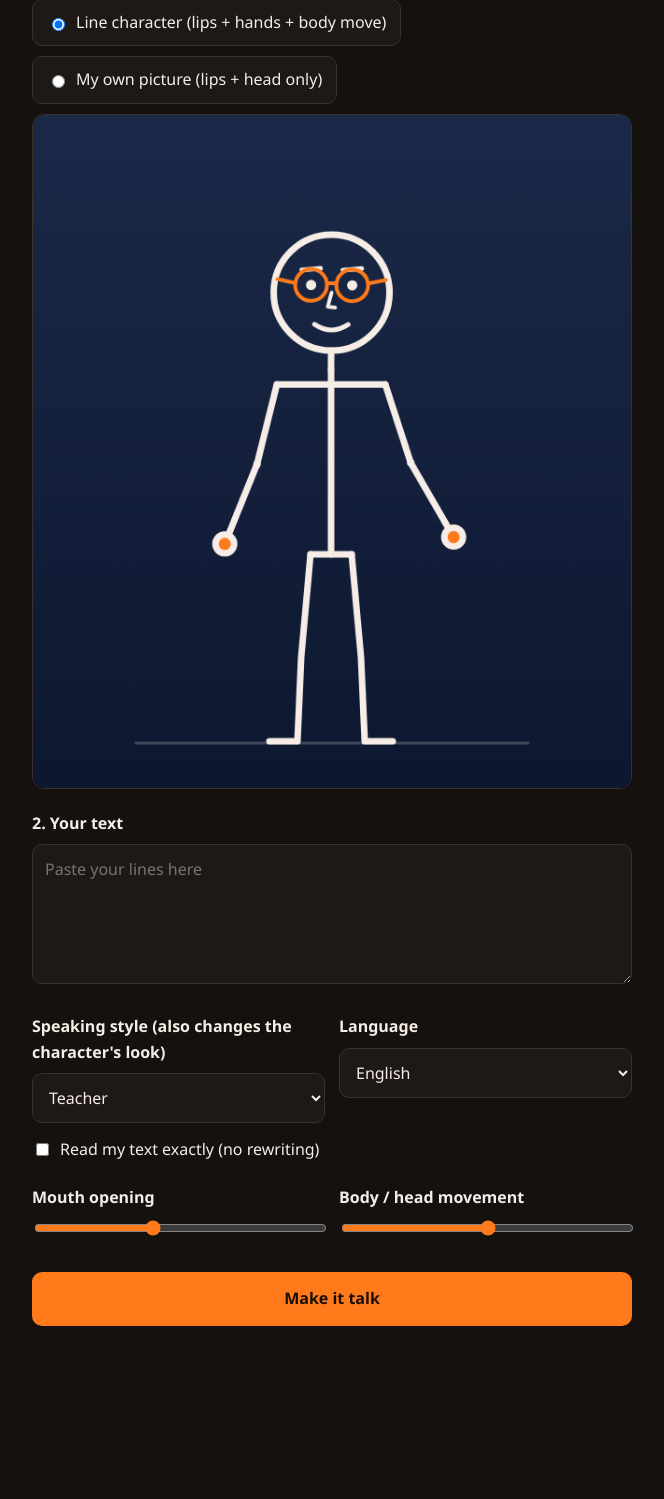
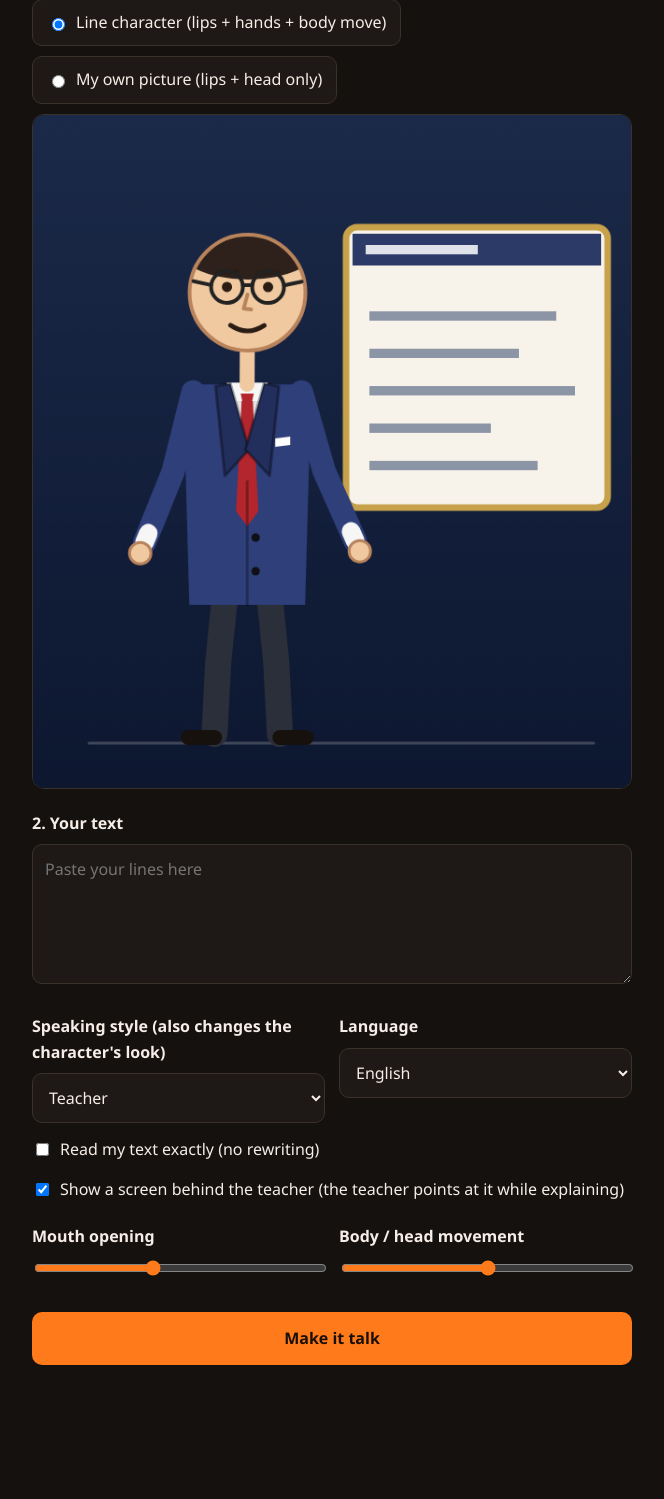
Before and after one commit to Ankita2005899/classmitra-voice, a Flask app: page /talk in a window 1280 px wide. Shown: the part 245-1744 px from the top of the page, without its empty margins (308-972 px from the left). Before the commit the page ends 1571 px from the top, so only its background shows below. Run offline with Flask 3, Linux system fonts and the light colour scheme.

Commit message:
Teacher character: suit, screen, and smooth explaining gestures

```diff
--- a/static/talk.js
+++ b/static/talk.js
@@ -59,70 +59,142 @@ function draw(open = 0, amp = 0, t = 0, showMarks = true) {
 
 /* ---------- built-in line character ---------- */
 const LINE = "#f5ede6", ORANGE = "#ff7a1a", lim = (v, a, b) => Math.max(a, Math.min(b, v));
-function limb(side, sx, sy, s, bend, ul, fl) {          // two lines: shoulder->elbow, elbow->wrist (+ hand)
-  const a1 = (s * Math.PI) / 180, a2 = ((s + bend) * Math.PI) / 180;
+const SKIN = "#f0c9a0", SKIN_D = "#b9835c", DARK = "#2b1d14";
+const OUTFIT = {   // suit = coat + lapels + shirt + tie; otherwise a plain shirt
+  teacher:   { suit: true, top: "#2f3f7a", top2: "#222e5c", under: "#f6f6f6", tie: "#b3262e", pants: "#2b2f3a", shoes: "#16110d", hair: "#2e211b", cuff: "#f6f6f6" },
+  farmer:    { top: "#4d8a4a", pants: "#cdbf94", shoes: "#6b4423", hair: "#2e211b" },
+  cricketer: { top: "#2d6bd6", pants: "#f0f0f0", shoes: "#ffffff", hair: "#2e211b", cuff: "#ffffff" },
+};
+const OUT_DEFAULT = { suit: true, top: "#34343f", top2: "#25252e", under: "#f6f6f6", tie: "#1f6f8b", pants: "#26262e", shoes: "#16110d", hair: "#2e211b", cuff: "#f6f6f6" };
+
+/* teacher gestures: smooth poses (shoulder angle s, elbow bend b) chosen in turn while speaking, like explaining to a screen */
+const REST = { rS: 16, rB: 8, lS: 14, lB: 8 };
+const GEST = [
+  { rS: 52, rB: 58, lS: 14, lB: 8 },                   // open palm "present"
+  { rS: 92, rB: 4, lS: 14, lB: 8, point: 1 },          // arm out, pointing at the screen (middle)
+  { rS: 108, rB: 4, lS: 14, lB: 8, point: 1 },         // pointing a little higher
+  { rS: 122, rB: 4, lS: 14, lB: 8, point: 1 },         // pointing at the top
+  { rS: 76, rB: 6, lS: 14, lB: 8, point: 1 },          // pointing lower
+  { rS: 48, rB: 62, lS: 36, lB: 66 },                  // both hands: explaining
+  { rS: 22, rB: 168, lS: 14, lB: 8 },                  // hand to chest: "I / my"
+  { rS: 30, rB: 112, lS: 34, lB: 66 },                 // counting / listing a point
+  { rS: 60, rB: 30, lS: 44, lB: 30 },                  // arms wide: "all of this"
+];
+const pose = Object.assign({}, REST);
+let curG = null, gUntil = 0, lastT = 0, lastN = -1;
+function updatePose(t, speaking) {
+  const dt = Math.min(0.1, Math.max(0, t - lastT)); lastT = t;
+  if (speaking) {
+    if (!curG || t > gUntil) {
+      let n; do { n = Math.floor(Math.random() * GEST.length); } while (n === lastN);
+      lastN = n; curG = GEST[n]; gUntil = t + 2 + Math.random() * 1.8;
+    }
+  } else curG = null;
+  const tg = curG || REST, k = 1 - Math.exp(-dt * 3.5), wob = speaking ? Math.sin(t * 1.7) * 3 : 0;
+  pose.rS += (tg.rS + wob - pose.rS) * k; pose.rB += (tg.rB - pose.rB) * k;
+  pose.lS += (tg.lS - wob - pose.lS) * k; pose.lB += (tg.lB - pose.lB) * k;
+}
+function wrist(side, sx, sy, s, b, ul, fl) {
+  const a1 = (s * Math.PI) / 180, a2 = ((s + b) * Math.PI) / 180;
   const ex = sx + Math.sin(a1) * side * ul, ey = sy + Math.cos(a1) * ul;
-  const wx = ex + Math.sin(a2) * side * fl, wy = ey + Math.cos(a2) * fl;
-  ctx.beginPath(); ctx.moveTo(sx, sy); ctx.lineTo(ex, ey); ctx.lineTo(wx, wy); ctx.stroke();
-  ctx.beginPath(); ctx.arc(ex, ey, 4, 0, Math.PI * 2); ctx.fillStyle = LINE; ctx.fill();
-  ctx.beginPath(); ctx.arc(wx + Math.sin(a2) * side * 10, wy + Math.cos(a2) * 10, 10, 0, Math.PI * 2);
-  ctx.fillStyle = ORANGE; ctx.fill(); ctx.stroke();
+  return { ex, ey, wx: ex + Math.sin(a2) * side * fl, wy: ey + Math.cos(a2) * fl, a2 };
+}
+function limb(side, sx, sy, s, bend, ul, fl, o) {          // sleeve = two thick lines: shoulder->elbow, elbow->wrist, then the hand
+  const p = wrist(side, sx, sy, s, bend, ul, fl);
+  ctx.lineWidth = 25; ctx.strokeStyle = o.top;
+  ctx.beginPath(); ctx.moveTo(sx, sy); ctx.lineTo(p.ex, p.ey); ctx.lineTo(p.wx, p.wy); ctx.stroke();
+  if (o.cuff) { ctx.strokeStyle = o.cuff; ctx.lineWidth = 20; ctx.beginPath(); ctx.moveTo(p.wx - Math.sin(p.a2) * side * 11, p.wy - Math.cos(p.a2) * 11); ctx.lineTo(p.wx, p.wy); ctx.stroke(); }
+  ctx.fillStyle = SKIN; ctx.strokeStyle = SKIN_D; ctx.lineWidth = 3;
+  ctx.beginPath(); ctx.arc(p.wx + Math.sin(p.a2) * side * 12, p.wy + Math.cos(p.a2) * 12, 11.5, 0, Math.PI * 2); ctx.fill(); ctx.stroke();
+}
+const poly = (pts, fill, stroke) => { ctx.beginPath(); pts.forEach(([x, y], i) => (i ? ctx.lineTo(x, y) : ctx.moveTo(x, y))); ctx.closePath(); if (fill) { ctx.fillStyle = fill; ctx.fill(); } if (stroke) { ctx.strokeStyle = stroke; ctx.lineWidth = 3; ctx.stroke(); } };
+const LINES_Y = [215, 255, 295, 335, 375];
+function drawBoard(hy, pointing) {                       // the "screen" behind the teacher
+  ctx.fillStyle = "#f7f3ea"; ctx.strokeStyle = "#c8a24a"; ctx.lineWidth = 7;
+  ctx.beginPath(); ctx.roundRect ? ctx.roundRect(335, 120, 280, 300, 12) : ctx.rect(335, 120, 280, 300); ctx.fill(); ctx.stroke();
+  ctx.fillStyle = "#2b3a67"; ctx.fillRect(342, 127, 266, 34);
+  ctx.fillStyle = "rgba(255,255,255,.85)"; ctx.fillRect(356, 139, 120, 10);
+  let hi2 = -1;
+  if (pointing) { let d = 1e9; LINES_Y.forEach((y, i) => { if (Math.abs(y - hy) < d) { d = Math.abs(y - hy); hi2 = i; } }); }
+  LINES_Y.forEach((y, i) => {
+    if (i === hi2) { ctx.fillStyle = "rgba(255,196,50,.6)"; ctx.fillRect(348, y - 14, 252, 28); }
+    ctx.fillStyle = "#8b95a5"; ctx.fillRect(360, y - 5, [200, 160, 220, 130, 180][i], 10);
+  });
 }
 function drawChar(open, amp, t) {
-  const g = lim(gs * 2.2, 0, 1), mv = +$("move").value, tone = $("tone").value, st = +$("strength").value / 1.5;
+  const g = lim(gs * 2.2, 0, 1), mv = +$("move").value, tone = $("tone").value, st = +$("strength").value / 1.5, o = OUTFIT[tone] || OUT_DEFAULT;
+  const board = $("board").checked, off = board ? -90 : 0;
+  updatePose(t, gs > 0.1);
+  const rS = REST.rS + (pose.rS - REST.rS) * mv, rB = REST.rB + (pose.rB - REST.rB) * mv, lS = REST.lS + (pose.lS - REST.lS) * mv, lB = REST.lB + (pose.lB - REST.lB) * mv;
+  const sway = Math.sin(t * 0.8) * 3 * (0.3 + g) * mv + off, br = Math.sin(t * 1.6) * 2;
+  const RSX = 378 + sway, RSY = 298 + br, w = wrist(1, RSX, RSY, rS, rB, 88, 82);
   ctx.setTransform(1, 0, 0, 1, 0, 0);
   const bg = ctx.createLinearGradient(0, 0, 0, CH); bg.addColorStop(0, "#1b2a49"); bg.addColorStop(1, "#0d1730");
   ctx.fillStyle = bg; ctx.fillRect(0, 0, CW, CH);
   ctx.lineCap = "round"; ctx.lineJoin = "round";
+  if (board) drawBoard(w.wy, !!(curG && curG.point));
   ctx.strokeStyle = "rgba(245,237,230,.22)"; ctx.lineWidth = 3;
-  ctx.beginPath(); ctx.moveTo(110, 672); ctx.lineTo(530, 672); ctx.stroke();
-  const sway = Math.sin(t * 0.8) * 4 * (0.3 + g) * mv, br = Math.sin(t * 1.6) * 2;
+  ctx.beginPath(); ctx.moveTo(60, 672); ctx.lineTo(600, 672); ctx.stroke();
   ctx.save(); ctx.translate(sway, 0);
-  ctx.strokeStyle = LINE; ctx.lineWidth = 7;
-  for (const side of [-1, 1]) {                           // legs: hip->knee, knee->ankle, foot
-    const hx = 320 + side * 22, kx = hx + side * 10, ky = 580, ax = kx + side * 4, ay = 670;
-    ctx.beginPath(); ctx.moveTo(hx, 470); ctx.lineTo(kx, ky); ctx.lineTo(ax, ay); ctx.lineTo(ax + side * 30, ay); ctx.stroke();
+  for (const side of [-1, 1]) {                           // trousers: hip->knee, knee->ankle; shoes
+    const hx = 320 + side * 22, kx = hx + side * 9, ky = 585, ax = kx + side * 4, ay = 662;
+    ctx.strokeStyle = o.pants; ctx.lineWidth = 28;
+    ctx.beginPath(); ctx.moveTo(hx, 496); ctx.lineTo(kx, ky); ctx.lineTo(ax, ay); ctx.stroke();
+    ctx.strokeStyle = o.shoes; ctx.lineWidth = 16;
+    ctx.beginPath(); ctx.moveTo(ax, 666); ctx.lineTo(ax + side * 28, 666); ctx.stroke();
   }
-  ctx.beginPath(); ctx.moveTo(298, 470); ctx.lineTo(342, 470); ctx.stroke();        // hips
-  ctx.beginPath(); ctx.moveTo(320, 272); ctx.lineTo(320, 470); ctx.stroke();        // spine
-  ctx.beginPath(); ctx.moveTo(262, 290 + br); ctx.lineTo(378, 290 + br); ctx.stroke(); // shoulders
-  const rb = lim(12 + 80 * g * (0.6 + 0.4 * Math.sin(t * 3.1 + 1)) * mv + 35 * amp * mv, 0, 165 - (18 + 30 * g));
-  limb(1, 378, 290 + br, 18 + (30 * g + 10 * Math.sin(t * 2.7) * g) * mv, rb, 88, 82);       // right arm (main gestures)
-  const lb = 8 + 50 * g * (0.5 + 0.5 * Math.sin(t * 1.7 + 2.5)) * mv;
-  limb(-1, 262, 290 + br, 14 + (16 * g + 6 * Math.sin(t * 2.1 + 2) * g) * mv, lb, 88, 82);     // left arm
+  if (o.suit) {                                            // coat, lapels, shirt V, tie, buttons, pocket square
+    ctx.fillStyle = o.top; ctx.beginPath(); ctx.moveTo(264, 290 + br); ctx.quadraticCurveTo(250, 292 + br, 252, 306);
+    ctx.lineTo(258, 524); ctx.lineTo(382, 524); ctx.lineTo(388, 306); ctx.quadraticCurveTo(390, 292 + br, 376, 290 + br); ctx.closePath(); ctx.fill();
+    poly([[298, 288 + br], [342, 288 + br], [320, 356]], o.under);
+    poly([[308, 306], [332, 306], [320, 360]], "rgba(0,0,0,.08)");
+    poly([[314, 306], [326, 306], [332, 424], [320, 440], [308, 424]], o.tie);                  // tie
+    poly([[313, 298], [327, 298], [324, 312], [316, 312]], o.tie);                              // knot
+    poly([[286, 292 + br], [302, 289 + br], [322, 358], [296, 386]], o.top2, "rgba(0,0,0,.35)"); // lapels
+    poly([[354, 292 + br], [338, 289 + br], [318, 358], [344, 386]], o.top2, "rgba(0,0,0,.35)");
+    ctx.strokeStyle = "rgba(0,0,0,.3)"; ctx.lineWidth = 3; ctx.beginPath(); ctx.moveTo(320, 392); ctx.lineTo(320, 524); ctx.stroke();
+    ctx.fillStyle = "#0f0f14"; for (const by of [452, 488]) { ctx.beginPath(); ctx.arc(329, by, 4.5, 0, Math.PI * 2); ctx.fill(); }
+    poly([[350, 346], [366, 344], [366, 353], [350, 355]], "#ffffff");                          // pocket square
+  } else {
+    ctx.fillStyle = o.top; poly([[254, 296 + br], [386, 296 + br], [376, 500], [264, 500]], o.top);
+    ctx.strokeStyle = "rgba(0,0,0,.3)"; ctx.lineWidth = 3; ctx.beginPath(); ctx.arc(320, 296 + br, 20, 0.15 * Math.PI, 0.85 * Math.PI); ctx.stroke();
+  }
+  limb(1, 378, 298 + br, rS, rB, 88, 82, o);       // right arm: gestures / pointing
+  limb(-1, 262, 298 + br, lS, lB, 88, 82, o);                 // left arm
   ctx.save();                                              // head: tilts and nods with the voice
-  ctx.translate(320, 262); ctx.rotate((Math.sin(t * 1.1) * 0.05 * (0.4 + g) + (amp - 0.3) * 0.03) * mv); ctx.translate(-320, -262 + amp * 3 * mv);
-  ctx.strokeStyle = LINE; ctx.lineWidth = 7;
-  ctx.beginPath(); ctx.moveTo(320, 252); ctx.lineTo(320, 272); ctx.stroke();        // neck
-  ctx.beginPath(); ctx.arc(320, 190, 62, 0, Math.PI * 2); ctx.stroke();            // face circle
+  ctx.translate(320, 262); ctx.rotate((Math.sin(t * 1.1) * 0.04 * (0.4 + g) + (amp - 0.3) * 0.03) * mv); ctx.translate(-320, -262 + amp * 3 * mv);
+  ctx.strokeStyle = SKIN; ctx.lineWidth = 16;
+  ctx.beginPath(); ctx.moveTo(320, 246); ctx.lineTo(320, 288); ctx.stroke();        // neck
+  ctx.beginPath(); ctx.arc(320, 190, 62, 0, Math.PI * 2); ctx.fillStyle = SKIN; ctx.fill();
+  ctx.save(); ctx.beginPath(); ctx.arc(320, 190, 62, 0, Math.PI * 2); ctx.clip();   // hair
+  ctx.fillStyle = o.hair; ctx.beginPath(); ctx.ellipse(320, 138, 78, 38, 0, 0, Math.PI * 2); ctx.fill(); ctx.restore();
+  ctx.strokeStyle = SKIN_D; ctx.lineWidth = 4; ctx.beginPath(); ctx.arc(320, 190, 62, 0, Math.PI * 2); ctx.stroke();
   const blink = t % 4.1 < 0.13;
-  ctx.fillStyle = LINE; ctx.lineWidth = 5;
+  ctx.fillStyle = DARK; ctx.strokeStyle = DARK; ctx.lineWidth = 5;
   for (const ex of [298, 342]) {
-    if (blink) { ctx.beginPath(); ctx.moveTo(ex - 7, 182); ctx.lineTo(ex + 7, 182); ctx.stroke(); }
-    else { ctx.beginPath(); ctx.arc(ex, 182, 5.5, 0, Math.PI * 2); ctx.fill(); }
-    ctx.beginPath(); ctx.moveTo(ex - 10, 166 - amp * 5); ctx.lineTo(ex + 10, 164 - amp * 5); ctx.stroke(); // brows lift on emphasis
+    if (blink) { ctx.beginPath(); ctx.moveTo(ex - 7, 184); ctx.lineTo(ex + 7, 184); ctx.stroke(); }
+    else { ctx.beginPath(); ctx.arc(ex, 184, 5.5, 0, Math.PI * 2); ctx.fill(); }
+    ctx.beginPath(); ctx.moveTo(ex - 10, 169 - amp * 5); ctx.lineTo(ex + 10, 167 - amp * 5); ctx.stroke();   // brows lift on emphasis
   }
-  ctx.beginPath(); ctx.moveTo(320, 190); ctx.lineTo(316, 205); ctx.lineTo(324, 206); ctx.lineWidth = 4; ctx.stroke(); // nose
-  // mouth
-  ctx.lineWidth = 5;
+  ctx.strokeStyle = SKIN_D; ctx.lineWidth = 4; ctx.beginPath(); ctx.moveTo(320, 192); ctx.lineTo(316, 207); ctx.lineTo(324, 208); ctx.stroke();   // nose
+  ctx.strokeStyle = DARK; ctx.lineWidth = 5;                                          // mouth
   const rx = 14 + 12 * hi, ry = 3 + 25 * open * st;
-  if (open < 0.07) { ctx.beginPath(); ctx.moveTo(302, 224); ctx.quadraticCurveTo(320, 236, 338, 224); ctx.stroke(); }
-  else { ctx.beginPath(); ctx.ellipse(320, 226 + Math.min(ry, 28) * 0.3, rx, Math.min(ry, 30), 0, 0, Math.PI * 2); ctx.fillStyle = "#7a1f2b"; ctx.fill(); ctx.stroke(); }
-  // look by speaking style
-  ctx.lineWidth = 4;
+  if (open < 0.07) { ctx.beginPath(); ctx.moveTo(302, 225); ctx.quadraticCurveTo(320, 237, 338, 225); ctx.stroke(); }
+  else { ctx.beginPath(); ctx.ellipse(320, 227 + Math.min(ry, 28) * 0.3, rx, Math.min(ry, 30), 0, 0, Math.PI * 2); ctx.fillStyle = "#7a1f2b"; ctx.fill(); ctx.stroke(); }
+  ctx.lineWidth = 4;                                                                  // look by speaking style
   if (tone === "teacher") {
-    ctx.strokeStyle = ORANGE;
-    for (const ex of [298, 342]) { ctx.beginPath(); ctx.arc(ex, 182, 17, 0, Math.PI * 2); ctx.stroke(); }
-    ctx.beginPath(); ctx.moveTo(315, 180); ctx.lineTo(325, 180); ctx.moveTo(281, 180); ctx.lineTo(262, 176); ctx.moveTo(359, 180); ctx.lineTo(378, 176); ctx.stroke();
+    ctx.strokeStyle = "#222";
+    for (const ex of [298, 342]) { ctx.beginPath(); ctx.arc(ex, 184, 17, 0, Math.PI * 2); ctx.stroke(); }
+    ctx.beginPath(); ctx.moveTo(315, 182); ctx.lineTo(325, 182); ctx.moveTo(281, 182); ctx.lineTo(262, 178); ctx.moveTo(359, 182); ctx.lineTo(378, 178); ctx.stroke();
   } else if (tone === "farmer") {
-    ctx.strokeStyle = "#e0b050"; ctx.lineWidth = 5;
-    ctx.beginPath(); ctx.ellipse(320, 140, 96, 16, 0, 0, Math.PI * 2); ctx.stroke();
-    ctx.beginPath(); ctx.moveTo(262, 138); ctx.quadraticCurveTo(320, 52, 378, 138); ctx.stroke();
-    ctx.beginPath(); ctx.moveTo(266, 124); ctx.lineTo(374, 124); ctx.stroke();
+    ctx.strokeStyle = "#e0b050"; ctx.fillStyle = "#e9c36a"; ctx.lineWidth = 5;
+    ctx.beginPath(); ctx.ellipse(320, 140, 96, 16, 0, 0, Math.PI * 2); ctx.fill(); ctx.stroke();
+    ctx.beginPath(); ctx.moveTo(262, 138); ctx.quadraticCurveTo(320, 52, 378, 138); ctx.closePath(); ctx.fill(); ctx.stroke();
+    ctx.strokeStyle = "#8a5a2b"; ctx.beginPath(); ctx.moveTo(266, 124); ctx.lineTo(374, 124); ctx.stroke();
   } else if (tone === "cricketer") {
-    ctx.strokeStyle = "#4aa3ff"; ctx.lineWidth = 5;
-    ctx.beginPath(); ctx.moveTo(258, 150); ctx.bezierCurveTo(258, 80, 382, 80, 382, 150); ctx.stroke();
-    ctx.beginPath(); ctx.ellipse(320, 152, 72, 10, 0, 0, Math.PI * 2); ctx.stroke();
+    ctx.strokeStyle = "#1f4fa0"; ctx.fillStyle = "#4aa3ff"; ctx.lineWidth = 5;
+    ctx.beginPath(); ctx.moveTo(258, 150); ctx.bezierCurveTo(258, 80, 382, 80, 382, 150); ctx.closePath(); ctx.fill(); ctx.stroke();
+    ctx.beginPath(); ctx.ellipse(320, 152, 72, 10, 0, 0, Math.PI * 2); ctx.fill(); ctx.stroke();
   }
   ctx.restore(); ctx.restore();
 }
@@ -133,7 +205,7 @@ function blank() {
 const CW = 640, CH = 720;
 function paint(open, amp, t, marksOn) { if (mode === "char") drawChar(open, amp, t); else if (img) draw(open, amp, t, marksOn); else blank(); }
 function setMode(m) {
-  mode = m; $("photoBox").hidden = m !== "photo"; $("zoomRow").hidden = m !== "photo";
+  mode = m; $("photoBox").hidden = m !== "photo"; $("zoomRow").hidden = m !== "photo"; $("boardRow").hidden = m !== "char";
   if (m === "char") { cv.width = CW; cv.height = CH; }
   else if (img) { faceView(); }
   else { cv.width = CW; cv.height = 480; }
--- a/templates/talk.html
+++ b/templates/talk.html
@@ -37,6 +37,7 @@
       <select id="lang"><option value="english">English</option><option value="hindi">हिन्दी</option></select></div>
   </div>
   <label class="chk"><input type="checkbox" id="raw"> Read my text exactly (no rewriting)</label>
+  <label class="chk" id="boardRow"><input type="checkbox" id="board" checked> Show a screen behind the teacher (the teacher points at it while explaining)</label>
   <label class="chk" id="zoomRow" hidden><input type="checkbox" id="zoom" checked> Zoom in on the face (makes lip movement easier to see)</label>
 
   <div class="row">
```
